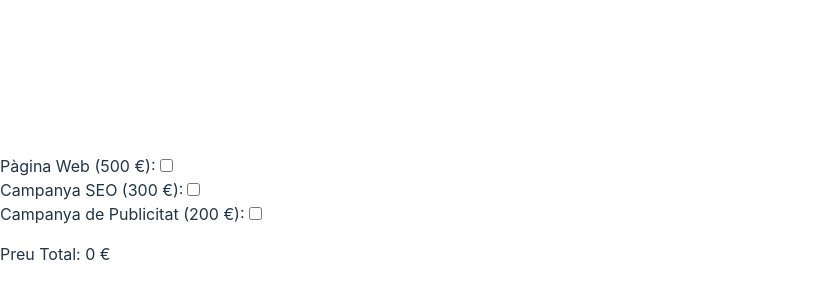
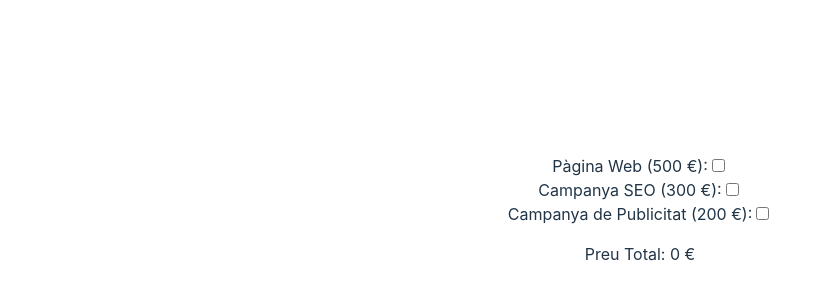
Before and after one commit to alboup/S7.Pressupost, a React (Vite) app: page / in a window 1280 px wide. Shown: the part 182-482 px from the top of the page, without its empty margins (0-831 px from the left). Built offline with nearby package versions, Linux system fonts and the light colour scheme.

Commit message:
Millores Nivell 1

```diff
--- a/index.html
+++ b/index.html
@@ -4,7 +4,7 @@
     <meta charset="UTF-8" />
     <link rel="icon" type="image/svg+xml" href="/vite.svg" />
     <meta name="viewport" content="width=device-width, initial-scale=1.0" />
-    <title>Vite + React + TS</title>
+    <title><S7 class="Pressupost"></S7></title>
   </head>
   <body>
     <div id="root"></div>
--- a/src/App.tsx
+++ b/src/App.tsx
@@ -1,4 +1,7 @@
 import React, { useState } from 'react';
+import './app.css';
+
+
 
 const App = () => {
   const [casellesSeleccionades, setCasellesSeleccionades] = useState({
--- a/src/index.css
+++ b/src/index.css
@@ -3,9 +3,9 @@
   line-height: 1.5;
   font-weight: 400;
 
-  color-scheme: light dark;
-  color: rgba(255, 255, 255, 0.87);
-  background-color: #242424;
+  color-scheme: light;
+  color: rgba(0, 0, 0, 0.87);
+  background-color: #f1f1f1;
 
   font-synthesis: none;
   text-rendering: optimizeLegibility;
```
